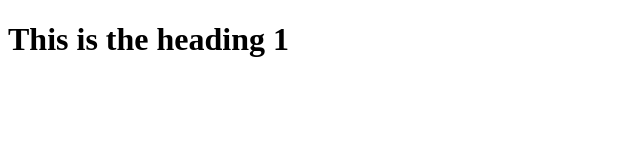
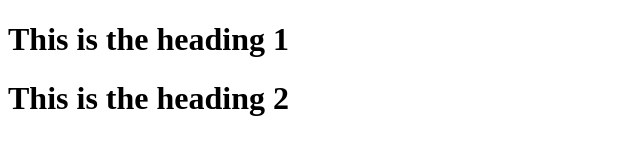
Before and after one commit to yousuf1806/sending-data, a plain HTML site: page index.html in a window 1280 px wide. Shown: the whole page, without its empty margins (0-640 px from the left). Drawn offline with Linux system fonts and the light colour scheme.

Commit message:
this is my second commit

```diff
--- a/index.html
+++ b/index.html
@@ -7,5 +7,6 @@
 </head>
 <body>
     <h1>This is the heading 1</h1>
+    <h1>This is the heading 2</h1>
 </body>
 </html>
```
